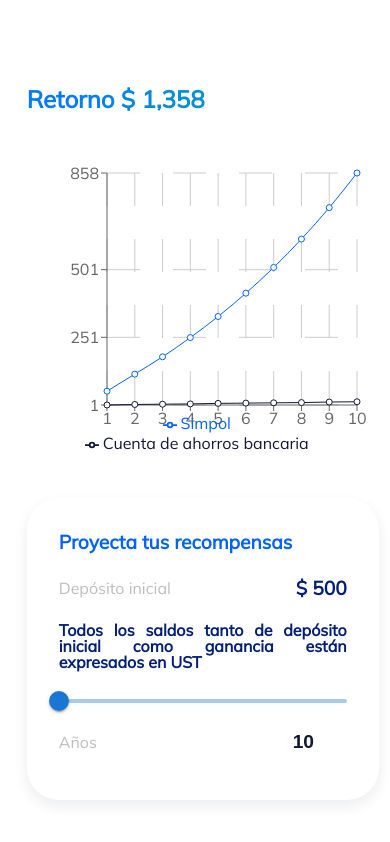
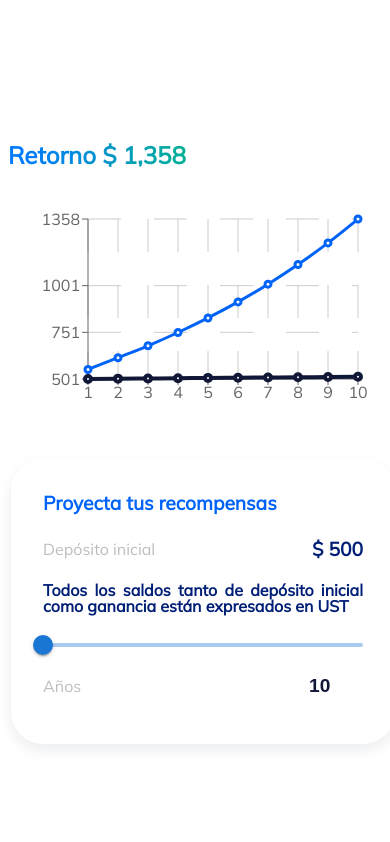
Before and after one commit to GEnma29/TrueGraphsegundaparte, a Next.js app: page / in a window 390 px wide. Shown: the top 842 px of the page. Built offline with nearby package versions, Linux system fonts and the light colour scheme.

Commit message:
only one graph component with responsive layout

```diff
--- a/pages/components/Graph.js
+++ b/pages/components/Graph.js
@@ -1,6 +1,6 @@
 import React from 'react'
 import styled from 'styled-components'
-import { LineChart, Line, CartesianGrid, XAxis, YAxis, Tooltip, Legend, Label} from 'recharts';
+import { LineChart, Line, CartesianGrid, XAxis, YAxis, Tooltip, Legend, Label, ResponsiveContainer} from 'recharts';
 import NumberFormat from 'react-number-format';
 
 const Graph = ({data, deposit}) => {
@@ -14,7 +14,7 @@ const Graph = ({data, deposit}) => {
               { parseInt(label) <= 1 ? (<Labelyear>{`${label} año`}</Labelyear>) : (<Labelyear>{`${label} años`}</Labelyear>) }
               <Simpol>
                   <NumberFormat
-                  value={payload[0].value + deposit}
+                  value={payload[0].value}
                   displayType={'text'}
                   thousandSeparator={true}
                   prefix={'Simpol: $'}
@@ -22,7 +22,7 @@ const Graph = ({data, deposit}) => {
              </Simpol>
              <BankLabel>
                  <NumberFormat
-                  value={payload[1].value + deposit}
+                  value={payload[1].value}
                   displayType={'text'}
                   thousandSeparator={true}
                   prefix={'Cuenta Bancaria: $'}
@@ -36,41 +36,16 @@ const Graph = ({data, deposit}) => {
       };
     return (
         <>
-        <ViewDesktop>
-        <LineChart width={750} height={265} data={data} margin={{ top: 25, right: 40, left: 20, bottom: 45 }}>
+        <ResponsiveContainer width={'100%'} height={265}>
+        <LineChart data={data} margin={{ top: 25, right: 40, left: 20, bottom: 50 }}>
         <CartesianGrid strokeDasharray="33" />
         <XAxis dataKey="name"/>
         <YAxis type="number" domain={['dataMin', 'dataMax']} />
         <Tooltip content={CustomTooltip} />
-        <Legend />
         <Line type="monotone" strokeWidth={3} dataKey="Simpol" stroke="#0063F7" />
         <Line type="monotone" strokeWidth={4} dataKey="Cuenta de ahorros bancaria" stroke="#101737" />
         </LineChart>
-        </ViewDesktop>
-        <ViewMobilesm>
-        <LineChart width={360} height={360} data={data} margin={{ top: 35, right: 30, left: 20, bottom: 45 }}>
-        <CartesianGrid strokeDasharray="33" />
-        <XAxis dataKey="name"/>
-        <YAxis type="number" domain={['dataMin', 'dataMax']} >
-        </YAxis>
-        <Tooltip content={CustomTooltip} />
-        <Legend />
-        <Line type="monotone" dataKey="Simpol" stroke="#0063F7" />
-        <Line type="monotone" dataKey="Cuenta de ahorros bancaria" stroke="#101737" />
-        </LineChart>
-        </ViewMobilesm>
-        <ViewMobilemd>
-        <LineChart width={390} height={360} data={data}  margin={{ top: 35, right: 30, left: 20, bottom: 45 }}>
-        <CartesianGrid strokeDasharray="33" />
-        <XAxis dataKey="name"/>
-        <YAxis type="number" domain={['dataMin', 'dataMax']} >
-        </YAxis>
-        <Tooltip content={CustomTooltip} />
-        <Legend />
-        <Line type="monotone" dataKey="Simpol" stroke="#0063F7" />
-        <Line type="monotone" dataKey="Cuenta de ahorros bancaria" stroke="#101737" />
-        </LineChart>
-        </ViewMobilemd>
+       </ResponsiveContainer>
         </>
     )
 }
@@ -115,21 +90,6 @@ line-height: 16px;
 `
 
 
-const Leyend= styled.p`
-display: flex;
-font-size: 0.875rem;
-font-style: normal;
-font-weight: 800;
-line-height: 16px;
-letter-spacing: 0em;
-`
-const ViewDesktop = styled.div`
-display: none;
-@media screen and (min-width: 720px){
-    display: flex;
-}
-`
-
 const ViewMobilesm = styled.div`
 display: flex;
 @media screen and (min-width: 399px){
@@ -137,14 +97,4 @@ display: flex;
 }
 `
 
-const ViewMobilemd = styled.div`
-display: none;
-@media screen and (min-width: 400px){
-    display: flex;
-}
-@media screen and (min-width: 720px){
-    display: none;
-}
-`
-
 export default Graph
--- a/pages/index.js
+++ b/pages/index.js
@@ -14,53 +14,53 @@ import Decimal from "decimal.js-light";
 const oldData = [
   {
     name: "1",
-    "Cuenta de ahorros bancaria": 1.2,
-    Simpol: 52,
+    "Cuenta de ahorros bancaria": 501.2,
+    Simpol: 552,
   },
   {
     name: "2",
-    "Cuenta de ahorros bancaria": 3,
-    Simpol: 115,
+    "Cuenta de ahorros bancaria":503,
+    Simpol: 615,
   },
   {
     name: "3",
-    "Cuenta de ahorros bancaria": 4,
-    Simpol: 179,
+    "Cuenta de ahorros bancaria": 504,
+    Simpol: 679,
   },
   {
     name: "4",
-    "Cuenta de ahorros bancaria": 5,
-    Simpol: 250,
+    "Cuenta de ahorros bancaria": 505,
+    Simpol: 750,
   },
   {
     name: "5",
-    "Cuenta de ahorros bancaria": 6,
-    Simpol: 328,
+    "Cuenta de ahorros bancaria": 506,
+    Simpol: 828,
   },
   {
     name: "6",
-    "Cuenta de ahorros bancaria": 7,
-    Simpol: 414,
+    "Cuenta de ahorros bancaria": 507,
+    Simpol: 914,
   },
   {
     name: "7",
-    "Cuenta de ahorros bancaria": 8,
-    Simpol: 509,
+    "Cuenta de ahorros bancaria": 508,
+    Simpol: 1009,
   },
   {
     name: "8",
-    "Cuenta de ahorros bancaria": 9,
-    Simpol: 614,
+    "Cuenta de ahorros bancaria": 509,
+    Simpol: 1114,
   },
   {
     name: "9",
-    "Cuenta de ahorros bancaria": 10,
-    Simpol: 730,
+    "Cuenta de ahorros bancaria": 510,
+    Simpol: 1230,
   },
   {
     name: "10",
-    "Cuenta de ahorros bancaria": 13,
-    Simpol: 858,
+    "Cuenta de ahorros bancaria": 513,
+    Simpol: 1358,
   },
 
 ];
@@ -104,19 +104,19 @@ function HomePage() {
       console.log(U)
       const uDecimal = new Decimal(U) // convert u to decimal
       const Ganancia = uDecimal.mul(deposit).toNumber();// deposit (1 + r)^t
-      const ValueG = Ganancia - deposit + k;
+      const ValueG = Ganancia  + k;
       const GainBank = deposit * 0.0026;
        k = 5
       unArray.push({
         name: index,
-        "Cuenta de ahorros bancaria": Math.round(GainBank * index ),
+        "Cuenta de ahorros bancaria": Math.round(deposit +(GainBank * index) ),
         Simpol: Math.round(ValueG),
 
       })
 
       console.log(`${Math.round(ValueG)} esta es la ganancia de ${index}`)
       data = unArray
-      setTotalGain(Math.round(ValueG + deposit))
+      setTotalGain(Math.round(ValueG))
     }
     console.log(unArray)
 
@@ -287,7 +287,7 @@ function HomePage() {
   return (
     <Container>
       <ContainerRow>
-        <div>
+        <ContainerGraph>
           <GainValue>
             Retorno
              <NumberFormat
@@ -298,7 +298,8 @@ function HomePage() {
              />
            </GainValue>
         <Graph data={data} deposit={deposit} />
-        </div>
+        </ContainerGraph>
+        <ContainerItem>
         <ContainerSlider>
           <TitleSlider>Proyecta tus recompensas</TitleSlider>
           <ContainerDeposit>
@@ -354,6 +355,7 @@ function HomePage() {
             </Box>
           </ContainerDeposit>
         </ContainerSlider>
+        </ContainerItem>
       </ContainerRow>
     </Container>
   );
@@ -361,15 +363,23 @@ function HomePage() {
 
 export default HomePage;
 
-const Leyendy = styled.p`
-  display: flex;
-  font-size: 0.875rem;
-  font-style: normal;
-  font-weight: 800;
-  line-height: 16px;
-  letter-spacing: 0em;
-`;
+const ContainerItem = styled.div`
+display:flex;
+width:100%;
+align-items:center;
+justify-content:center;
 
+`
+
+const ContainerGraph = styled.div`
+display:flex;
+width: 100%;
+flex-direction: column;
+@media screen and (min-width: 720px){
+  min-width: 750px;
+}
+
+`
 const Text = styled.div`
 display: flex;
 align-items: center;
@@ -445,10 +455,16 @@ const ContainerDeposit = styled.div`
 `;
 const ContainerRow = styled.div`
   display: flex;
-  flex-flow: row wrap;
+  flex-direction:column;
   align-items: center;
-  justify-content: space-around;
-  width: 90%;
+  justify-content: center;
+  width: 100%;
+  @media screen and (min-width: 720px){
+    justify-content: space-around;
+    flex-direction:row;
+    width: 90%;
+
+}
 `;
 
 const TitleSlider = styled.h4`
@@ -476,7 +492,7 @@ const Container = styled.div`
   flex-direction: column;
   align-items: center;
   justify-content: center;
-  width: 100%;
+  width: 100vw;
   height: 100vh;
   font-family: Mulish;
 `;
```
